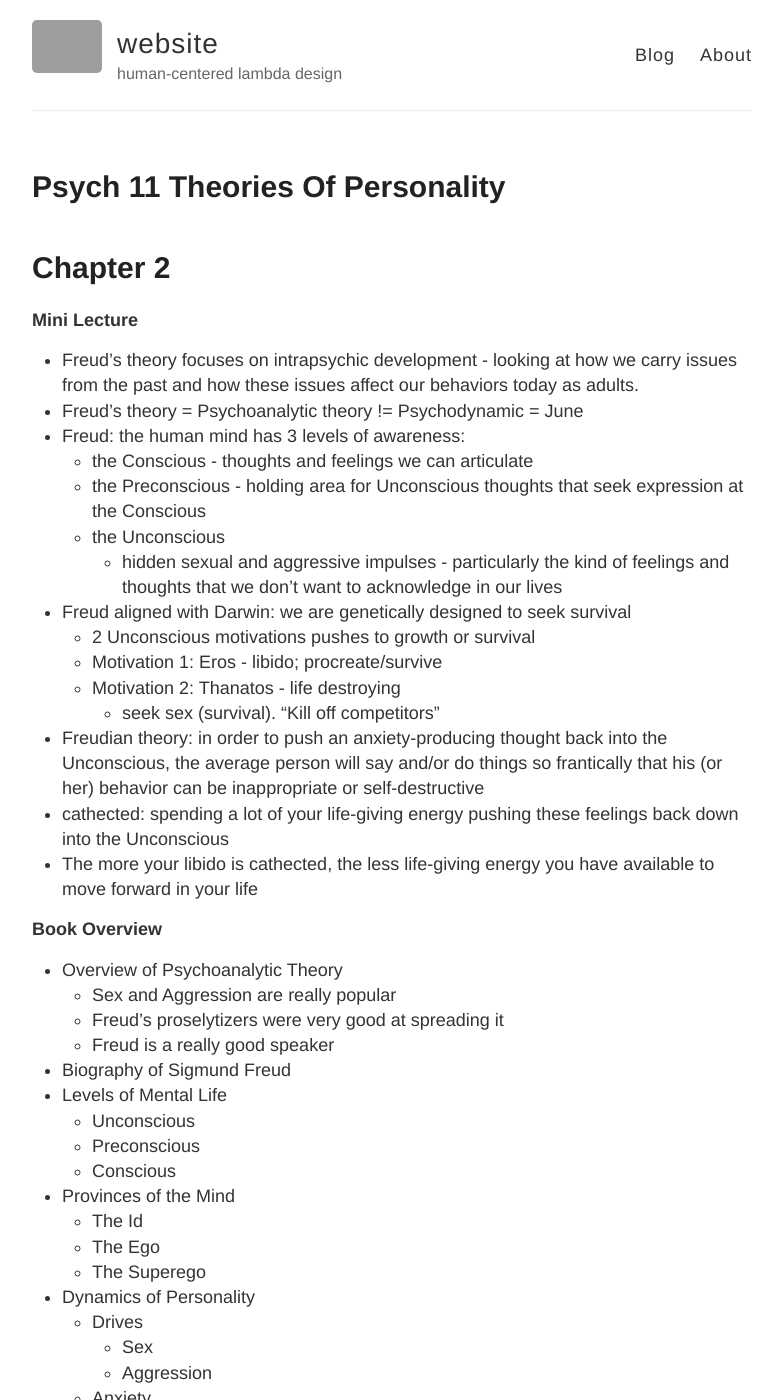
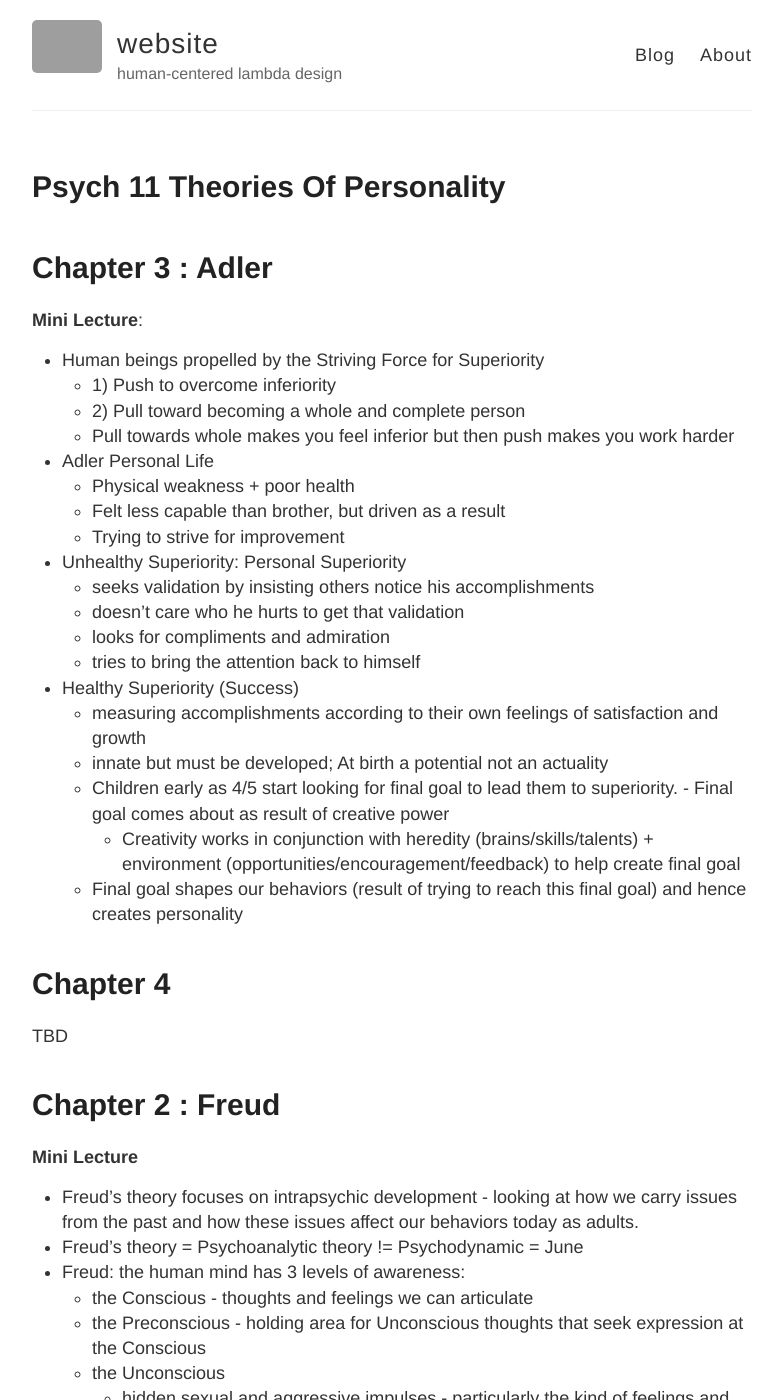
Before and after one commit to RONNCC/ronncc.github, a Jekyll site: the page built from _posts/2020-02-06-psych-11-theories-of-personality.md, in a window 1280 px wide and 1400 px high. Shown: the whole window, without its empty margins (248-1030 px from the left). Built offline with Jekyll 4.4.1, drawn with Linux system fonts in a browser that asks for light colours; our own code applies the rules of GitHub Pages for plain Markdown files; comment, search, counter and statistics services are not loaded; grey boxes are pictures that could not be loaded.

Commit message:
Update 2020-02-06-psych-11-theories-of-personality.md

```diff
--- a/_posts/2020-02-06-psych-11-theories-of-personality.md
+++ b/_posts/2020-02-06-psych-11-theories-of-personality.md
@@ -1,8 +1,40 @@
 ---
 published: true
 ---
+# Chapter 3 : Adler
 
-# Chapter 2
+
+**Mini Lecture**:
+- Human beings propelled by the Striving Force for Superiority
+	-  1) Push to overcome inferiority
+    -  2) Pull toward becoming a whole and complete person
+    - Pull towards whole makes you feel inferior but then push makes you work harder
+
+- Adler Personal Life
+	- Physical weakness + poor health
+    - Felt less capable than brother, but driven as a result
+    - Trying to strive for improvement
+
+- Unhealthy Superiority: Personal Superiority
+	- seeks validation by insisting others notice his accomplishments
+    - doesn't care who he hurts to get that validation
+    - looks for compliments and admiration
+    - tries to bring the attention back to himself
+
+- Healthy Superiority (Success)
+	- measuring accomplishments according to their own feelings of satisfaction and growth
+    - innate but must be developed; At birth a potential not an actuality
+    - Children early as 4/5 start looking for final goal to lead them to superiority.
+    	- Final goal comes about as result of creative power
+        - Creativity works in conjunction with heredity (brains/skills/talents) + environment (opportunities/encouragement/feedback) to help create final goal
+     - Final goal shapes our behaviors (result of trying to reach this final goal) and hence creates personality
+
+
+# Chapter 4
+
+TBD
+
+# Chapter 2 : Freud
 
 **Mini Lecture**
 - Freud's theory focuses on intrapsychic development - looking at how we carry issues from the past and how these issues affect our behaviors today as adults.
```
